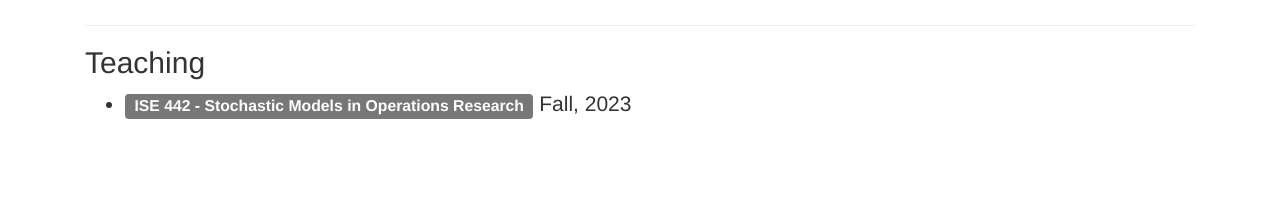
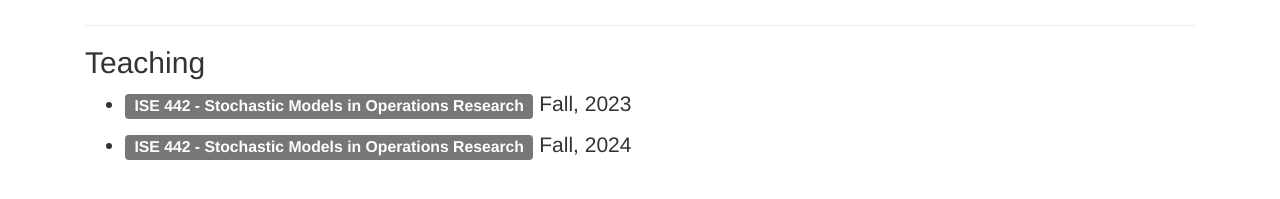
Before and after one commit to yehuece/yehuece.github.io, a plain HTML site: page teaching.html in a window 1280 px wide. Shown: the part 65-264 px from the top of the page. Drawn offline with Linux system fonts and the light colour scheme.

Commit message:
Update teaching.html

```diff
--- a/teaching.html
+++ b/teaching.html
@@ -76,7 +76,7 @@
                         <h2>Teaching </h2>
                         <ul>
                             <li><span class="label label-default">ISE 442 - Stochastic Models in Operations Research</span> Fall, 2023 </li>
-
+                            <li><span class="label label-default">ISE 442 - Stochastic Models in Operations Research</span> Fall, 2024 </li>
                         </ul>
                     </div>
                 </div>
```
